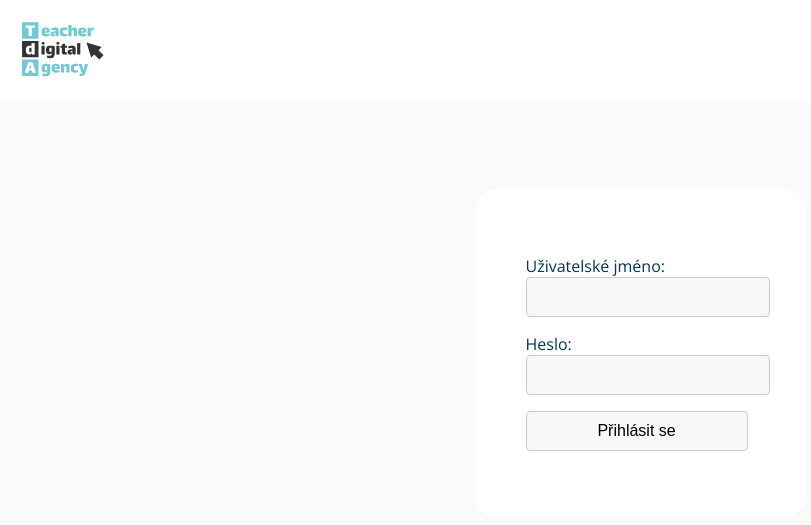
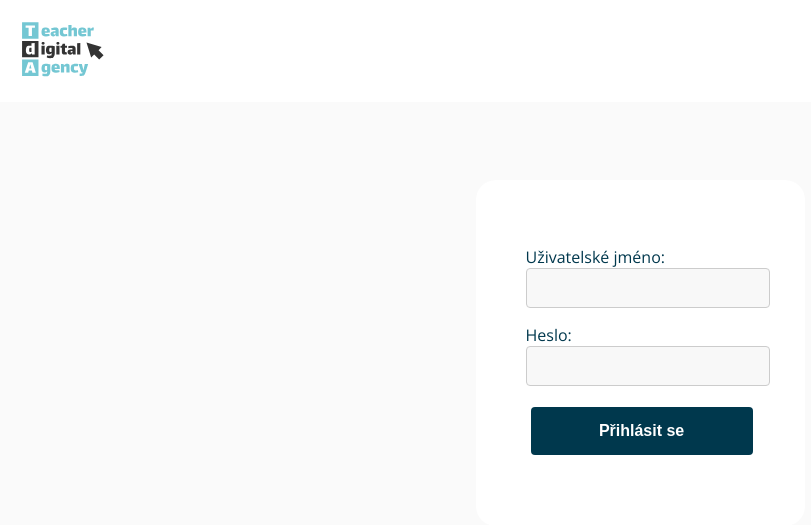
Before and after one commit to Pero-coder/TdA24-Banana-in-Microwave, a Flask app: page /lecturer-login in a window 1280 px wide. Shown: the top 525 px of the page, without its empty margins (0-811 px from the left). Run offline with Flask 3, Linux system fonts and the light colour scheme; parts of the project's set-up code (start-up, migrations or seed data) failed here and were passed over.

Commit message:
Add styling for login submit button

```diff
--- a/app/static/login.css
+++ b/app/static/login.css
@@ -55,3 +55,22 @@ input {
     background-color: #f8f8f8;
     font-size: 16px;
 }
+
+input[type="submit"] {
+    background-color: #00384D;
+    border: none;
+    color: white;
+    padding: 15px 32px;
+    margin: 5px;
+    text-align: center;
+    text-decoration: none;
+    display: inline-block;
+    font-size: 16px;
+    border-radius: 4px;
+    font-weight: bold;
+    cursor: pointer;
+}
+
+input[type="submit"]:hover {
+    background-color: #74C7D3;
+}
```
